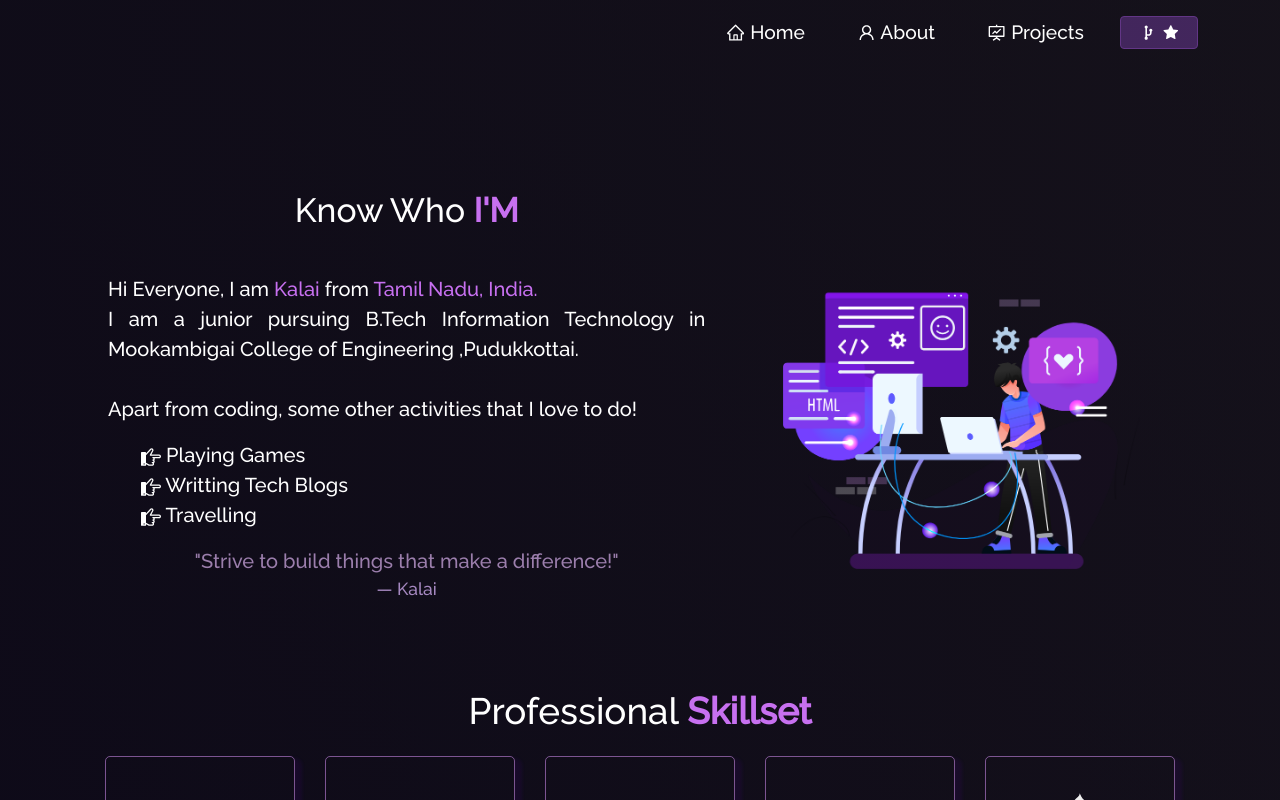
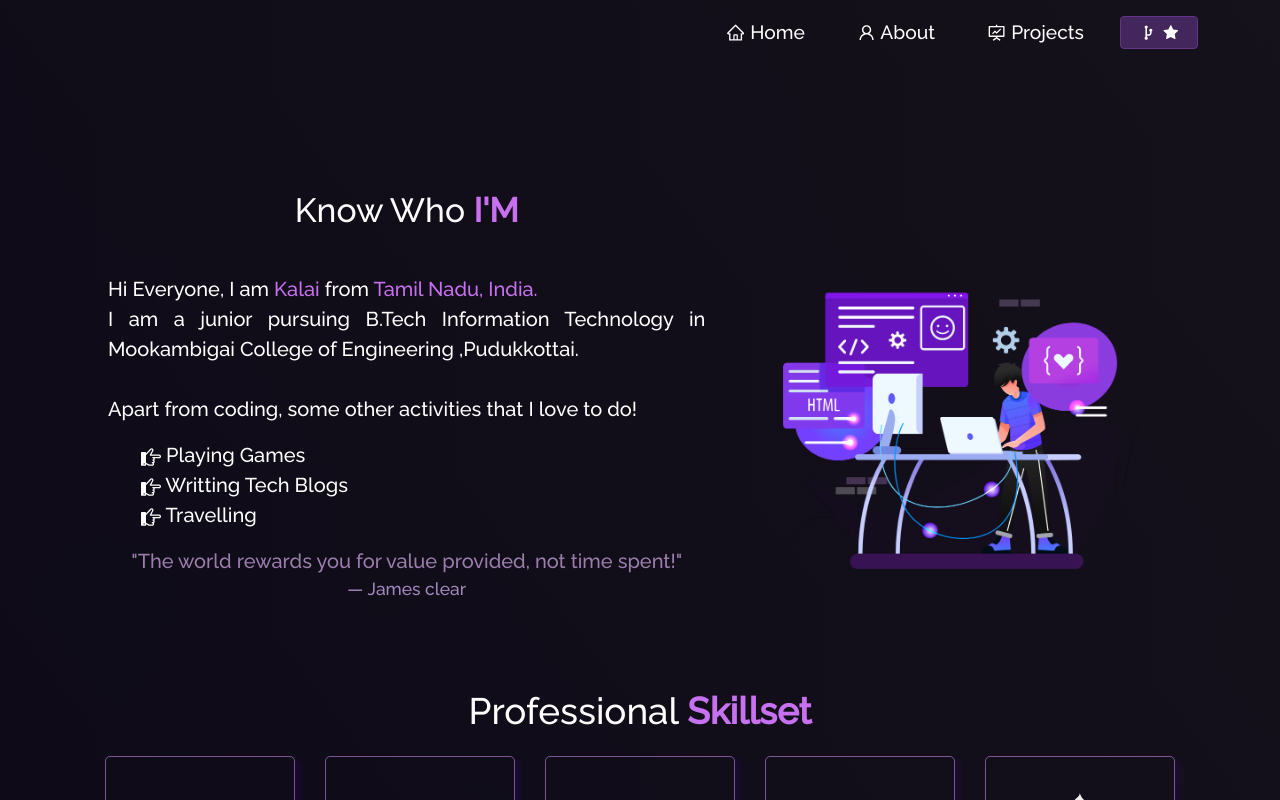
Before and after one commit to Kalai2773/portfolio, a React (Create React App) app: page /about in a window 1280 px wide. Shown: the top 800 px of the page. Built offline with nearby package versions, Linux system fonts and the light colour scheme.

Commit message:
Update AboutCard.js

```diff
--- a/src/components/About/AboutCard.js
+++ b/src/components/About/AboutCard.js
@@ -29,9 +29,9 @@ function AboutCard() {
           </ul>
 
           <p style={{ color: "rgb(155 126 172)" }}>
-            "Strive to build things that make a difference!"{" "}
+            "The world rewards you for value provided, not time spent!"{" "}
           </p>
-          <footer className="blockquote-footer">Kalai</footer>
+          <footer className="blockquote-footer">James clear</footer>
         </blockquote>
       </Card.Body>
     </Card>
```
